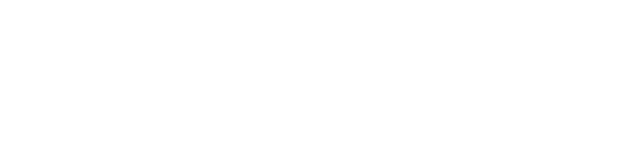
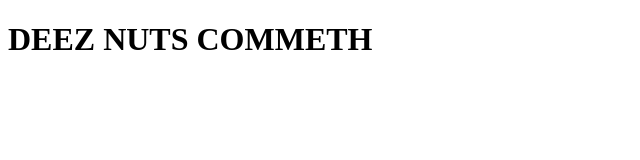
Before and after one commit to Emmanuel-Opoti/Emmanuel-Opoti.github.io, a plain HTML site: page index.html in a window 1280 px wide. Shown: the whole page, without its empty margins (0-640 px from the left). Drawn offline with Linux system fonts and the light colour scheme.

Commit message:
First Test

```diff
--- a/index.html
+++ b/index.html
@@ -7,6 +7,8 @@
     <title>Portfolio Project</title>
 </head>
 <body>
-
+    <h1>
+        DEEZ NUTS COMMETH
+    </h1>
 </body>
 </html>
```
